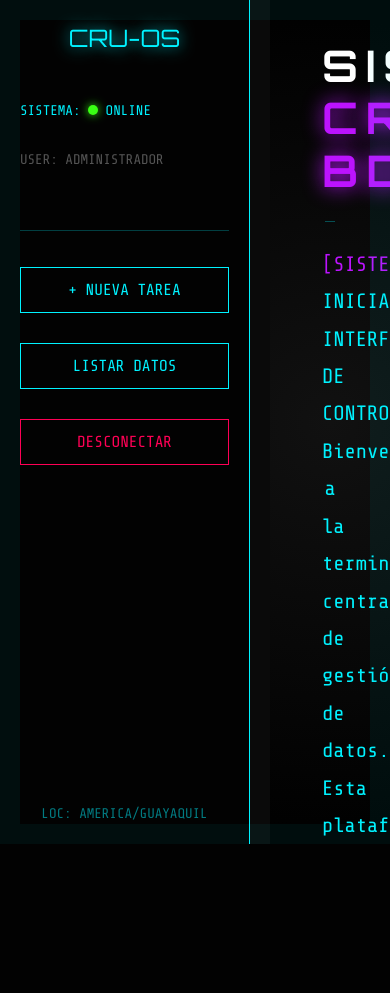
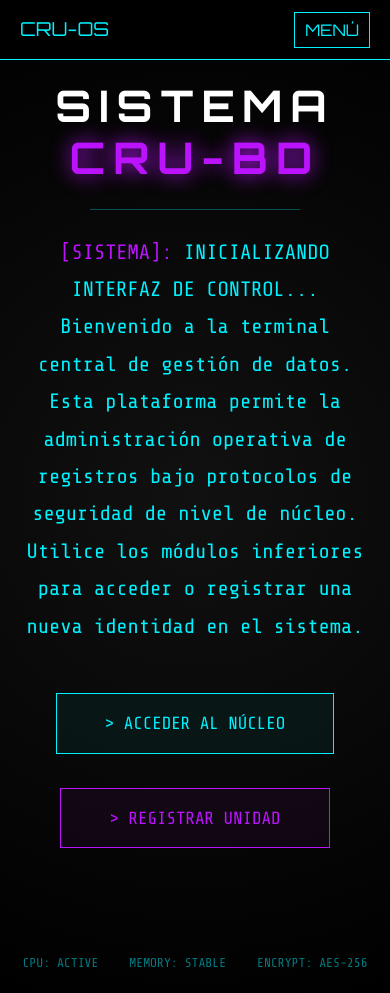
Before and after one commit to Javi3108/BD3, a Django app: template DJANGO-CRUD-AUTH/tasks/templates/home.html in a window 390 px wide. Before the commit the page ends 844 px from the top, so only its background shows below. Run offline with Django 5.2, Linux system fonts and the light colour scheme; the template is opened without the code that fills it, so the values that code supplies are empty; a user stored in the database is signed in; some libraries are stand-ins or nearby versions.

Commit message:
Configuración de diseño responsivo para dispositivos móviles

```diff
--- a/DJANGO-CRUD-AUTH/tasks/templates/base.html
+++ b/DJANGO-CRUD-AUTH/tasks/templates/base.html
@@ -17,84 +17,102 @@
             background: var(--terminal-bg);
             color: var(--neon-blue);
             font-family: 'Share Tech Mono', monospace;
-            height: 100vh;
             margin: 0;
-            overflow: hidden; /* Evita scroll innecesario para parecer una app */
         }
 
-        /* CAPA DE INTERFAZ HUD (Heads-Up Display) */
-        .hud-overlay {
-            position: fixed;
-            top: 0; left: 0; width: 100%; height: 100%;
-            pointer-events: none;
-            border: 20px solid rgba(0, 242, 255, 0.05);
-            box-sizing: border-box;
-            z-index: 1000;
-        }
-
-        /* BARRA LATERAL DE ESTADO */
+        /* BARRA LATERAL (Escritorio) */
         .sidebar-status {
             width: 250px;
             height: 100vh;
             position: fixed;
             left: 0; top: 0;
-            background: rgba(0, 0, 0, 0.8);
+            background: rgba(0, 0, 0, 0.95);
             border-right: 1px solid var(--neon-blue);
             padding: 20px;
             display: flex;
             flex-direction: column;
-            gap: 20px;
+            z-index: 1100;
+            transition: transform 0.3s ease;
         }
 
-        /* CONTENEDOR PRINCIPAL (PANEL CENTRAL) */
+        /* PANEL PRINCIPAL */
         .main-terminal {
-            margin-left: 270px;
-            padding: 40px;
-            height: 100vh;
-            overflow-y: auto;
+            margin-left: 250px;
+            padding: 20px;
+            min-height: 100vh;
+            transition: margin 0.3s ease;
         }
 
-        .navbar-brand {
-            font-family: 'Orbitron', sans-serif;
-            font-size: 1.5rem;
-            text-shadow: 0 0 15px var(--neon-blue);
+        /* DISEÑO RESPONSIVO (Móvil) */
+        @media (max-width: 992px) {
+            .sidebar-status {
+                transform: translateX(-100%); /* Ocultar menú lateral */
+            }
+            .sidebar-status.active {
+                transform: translateX(0); /* Mostrar cuando esté activo */
+            }
+            .main-terminal {
+                margin-left: 0;
+                padding-top: 80px;
+            }
+            .mobile-header {
+                display: flex !important;
+            }
         }
 
-        /* BOTONES COMO MÓDULOS DE ACCESO */
+        /* CABECERA MÓVIL (Solo visible en pantallas pequeñas) */
+        .mobile-header {
+            display: none;
+            position: fixed;
+            top: 0; left: 0; width: 100%;
+            height: 60px;
+            background: #000;
+            border-bottom: 1px solid var(--neon-blue);
+            z-index: 1050;
+            align-items: center;
+            padding: 0 20px;
+            justify-content: space-between;
+        }
+
         .nav-module {
             border: 1px solid var(--neon-blue);
             padding: 10px;
             text-align: center;
             text-decoration: none;
             color: var(--neon-blue);
-            transition: all 0.3s;
+            display: block;
             margin-bottom: 10px;
-            display: block;
+            font-size: 0.9rem;
         }
 
         .nav-module:hover {
             background: var(--neon-blue);
-            color: black;
-            box-shadow: 0 0 20px var(--neon-blue);
+            color: #000;
+            box-shadow: 0 0 15px var(--neon-blue);
         }
 
-        .status-light {
-            width: 10px; height: 10px;
-            border-radius: 50%;
-            display: inline-block;
-            background: #39ff14;
-            box-shadow: 0 0 10px #39ff14;
+        .btn-toggle {
+            background: transparent;
+            border: 1px solid var(--neon-blue);
+            color: var(--neon-blue);
+            padding: 5px 10px;
+            font-family: 'Orbitron', sans-serif;
         }
     </style>
 </head>
 <body>
-    <div class="hud-overlay"></div>
+    <div class="mobile-header">
+        <span style="font-family: 'Orbitron', sans-serif; font-size: 1.2rem;">CRU-OS</span>
+        <button class="btn-toggle" onclick="toggleMenu()">MENÚ</button>
+    </div>
 
-    <div class="sidebar-status">
-        <div class="navbar-brand text-center mb-4">CRU-OS</div>
+    <div class="sidebar-status" id="sidebar">
+        <div class="text-center mb-4 d-none d-lg-block">
+            <h4 style="font-family: 'Orbitron', sans-serif; text-shadow: 0 0 10px var(--neon-blue);">CRU-OS</h4>
+        </div>
 
-        <div class="small mb-2">SISTEMA: <span class="status-light"></span> ONLINE</div>
-        <div class="small mb-4 text-muted">USER: {{ user.username|upper }}</div>
+        <div class="small mb-2 text-info">SISTEMA: ONLINE</div>
+        <div class="small mb-4 text-muted">USER: {{ user.username|upper|default:"INVITADO" }}</div>
 
         <hr style="border-color: var(--neon-blue);">
 
@@ -107,18 +125,18 @@
             <a href="/signup/" class="nav-module"> REGISTRO </a>
         {% endif %}
 
-        <div class="mt-auto text-center small opacity-50">
-            LOC: AMERICA/GUAYAQUIL
-        </div>
+        <button class="btn btn-sm btn-outline-danger d-lg-none mt-3" onclick="toggleMenu()">CERRAR PANEL</button>
     </div>
 
     <main class="main-terminal">
-        <div class="container-fluid">
-            {% block content %}
-            {% endblock %}
-        </div>
+        {% block content %}
+        {% endblock %}
     </main>
 
-    <script src="https://cdn.jsdelivr.net/npm/bootstrap@5.3.2/dist/js/bootstrap.bundle.min.js"></script>
+    <script>
+        function toggleMenu() {
+            document.getElementById('sidebar').classList.toggle('active');
+        }
+    </script>
 </body>
 </html>
```
